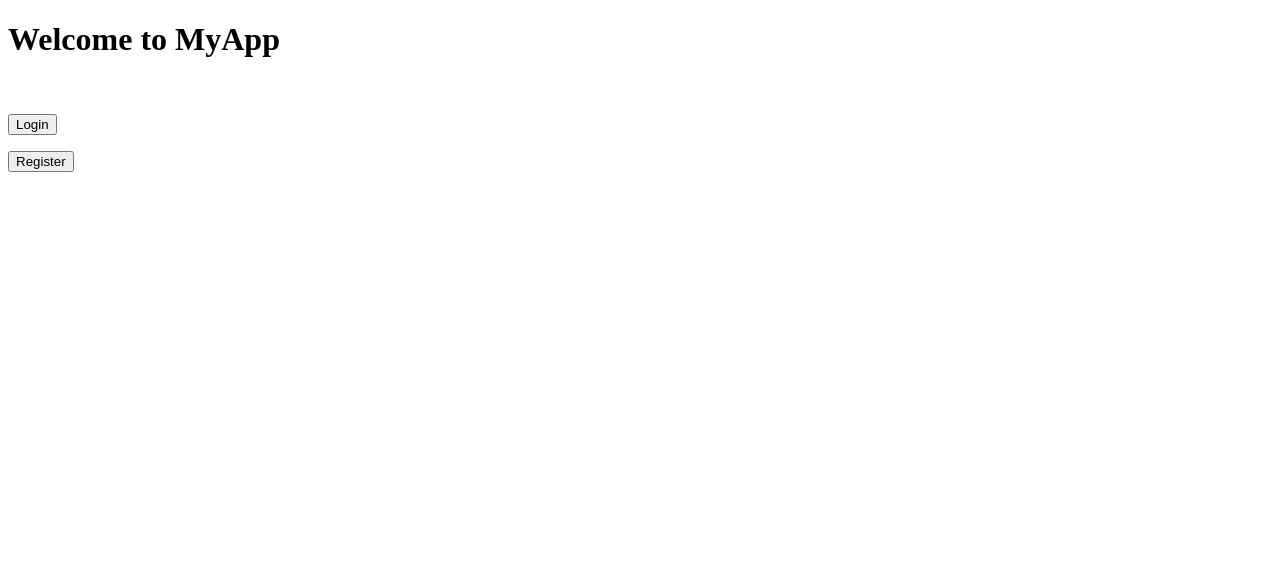
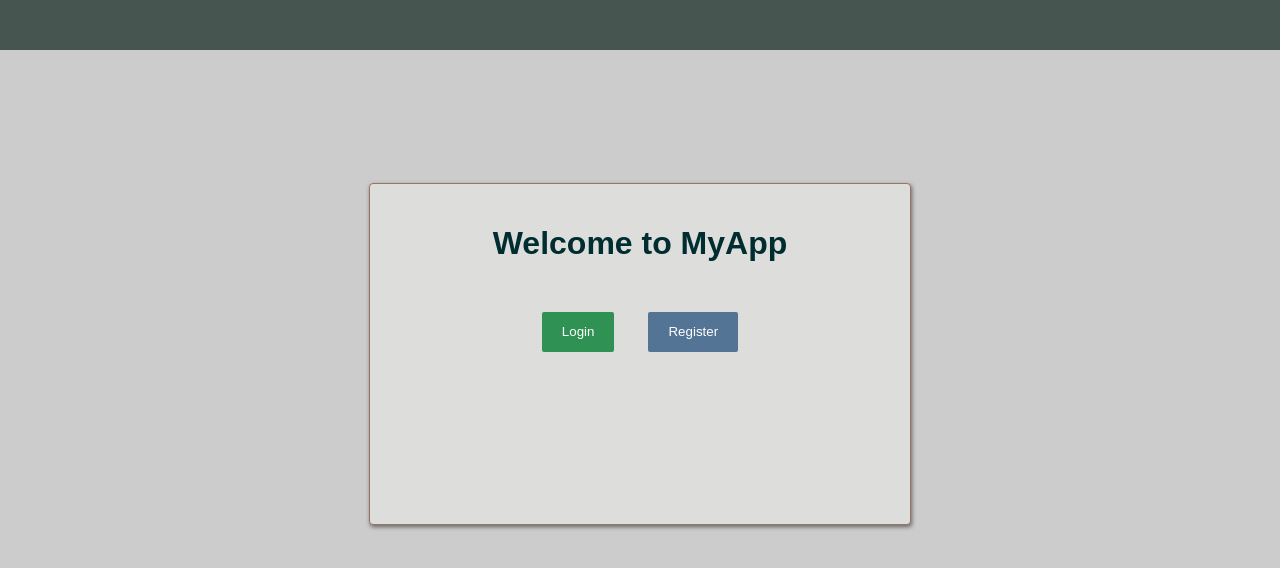
Before and after one commit to syamsistla/sampleCode, a plain HTML site: page index.html at #/landing in a window 1280 px wide. Drawn offline with nearby package versions, Linux system fonts and the light colour scheme.

Commit message:
first commit sess

```diff
--- /dev/null
+++ b/SCSS/_landing.scss
@@ -0,0 +1,45 @@
+.landing-mainDiv{
+    width: 500px;
+    height: 300px;
+    border: 1px;
+    border-style: solid;
+    border-radius: 4px;
+    border-color: #987563;
+    padding: 20px;
+    margin: 10% auto;
+    background-color: #dddddc;
+    box-shadow: 1px 2px 4px rgba(0, 0, 0, .5);
+
+    h1{
+        font-family:sans-serif;
+        color: #002d30;
+        text-align: center;
+    }
+
+}
+.landBtn{
+        height: 40px;
+
+        padding: 10px 20px 10px 20px;
+        border: 1px;
+        text-align: center;
+        text-decoration: none;
+        border-radius: 2px;
+        &-log{
+            background-color: #2f9254;
+            margin-right: 30px;
+            cursor: pointer;
+            color: #FFFFFF;
+            &:hover{
+                background-color: #457725;
+            }
+        }
+        &-reg{
+            background-color: #547495;
+            cursor: pointer;
+            color: #FFFFFF;
+            &:hover{
+                background-color: #5490c4;
+            }
+        }
+    }
--- /dev/null
+++ b/SCSS/main.scss
@@ -0,0 +1,26 @@
+html {
+    width: 100%;
+    height: 100%;
+}
+
+body {
+    padding: 0px;
+    margin: 0px;
+    width: 100%;
+    height: 100%;
+}
+
+header {
+    width: 100%;
+    height: 50px;
+    background-color: #46554f;
+}
+
+.viewDiv {
+    width: 100%;
+    height: 100%;
+    padding-top: 5px;
+    background-color: #CCCCCC;
+}
+
+@import "landing";
--- a/app/Controllers/loginController.js
+++ b/app/Controllers/loginController.js
@@ -1,8 +1,7 @@
- app.controller('loginCtrl', function($scope,$http,$location) {
+ app.controller('loginCtrl', function($scope, $http, $location, loginService) {
     $scope.loginError = true;
+    $scope.errMsg = '';
     $scope.login = function() {
-
-
         $http.get('assets/json/login.json').success(function(data) {
             $scope.users = data.users;
             if($scope.Uname == data.users[0].name && $scope.password == data.users[0].password ){
@@ -10,7 +9,7 @@
                 $location.path('/dashboard');
 
             }else{
-
+                $scope.errMsg = 'invalid username or password';
                 $scope.loginError = false;
             }
         });
--- a/app/Service/loginService.js
+++ b/app/Service/loginService.js
@@ -0,0 +1,11 @@
+
+app.factory("loginService", function($http) {
+
+  return {
+    getLogin: function(uName, pWord) {
+      $http.get('assets/json/login.json').success(function(data) {
+          return  data.users[0];
+          });
+    }
+  };
+});
--- a/app/View/landing.html
+++ b/app/View/landing.html
@@ -1,5 +1,8 @@
-<div ng-controller ="landingCtrl">
+<div ng-controller ="landingCtrl" class="landing-mainDiv">
     <h1>Welcome to MyApp</h1><br>
-    <p><button ng-click="goToLogin()">Login</button><br>
-    <p><button ng-click="goToRegisteration()">Register</button>
+    <div class="landBtn" >
+        <button ng-click="goToLogin()" class="landBtn landBtn-log">Login</button>
+
+        <button ng-click="goToRegisteration()" class="landBtn landBtn-reg">Register</button>
+    </div>
 </div>
--- a/index.html
+++ b/index.html
@@ -2,11 +2,12 @@
 <html lang="en-US" ng-app="myApp">
 <script src="assets/libs/angular.js"></script>
 <script src="assets/libs/angular-route.js"></script>
+<link href="assets/css/main.css" rel="stylesheet">
 <body>
 
-<div >
-    <div ng-view></div>
-</div>
+<header></header>
+<div ng-view class="viewDiv"></div>
+
 
 <script src="assets/js/app.js"></script>
 <script src="app/Service/loginService.js"></script>
```
Also changed, not shown: app/View/loginView.html (+1 -1 lines), assets/css/main.css (added), 1 other file.
